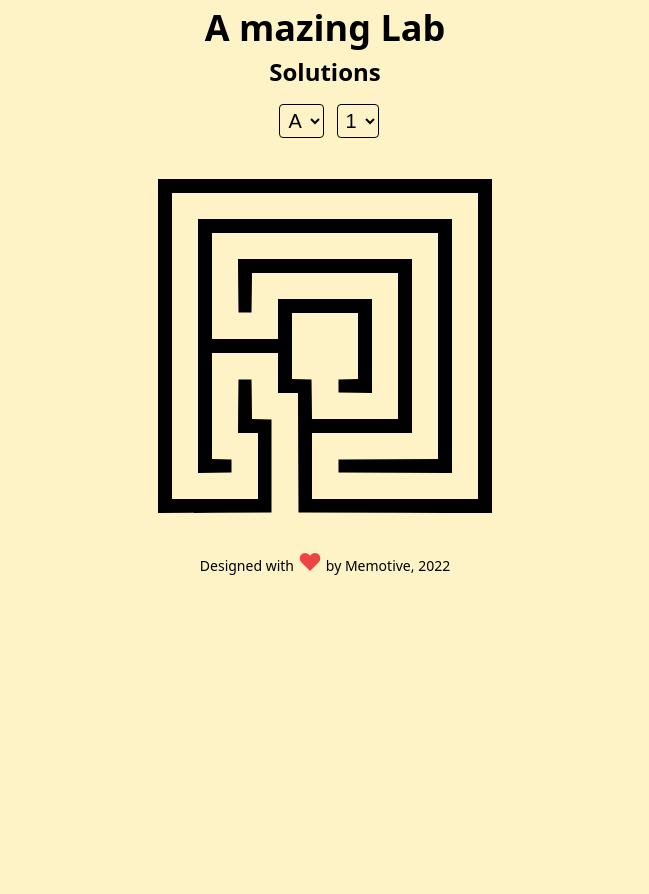
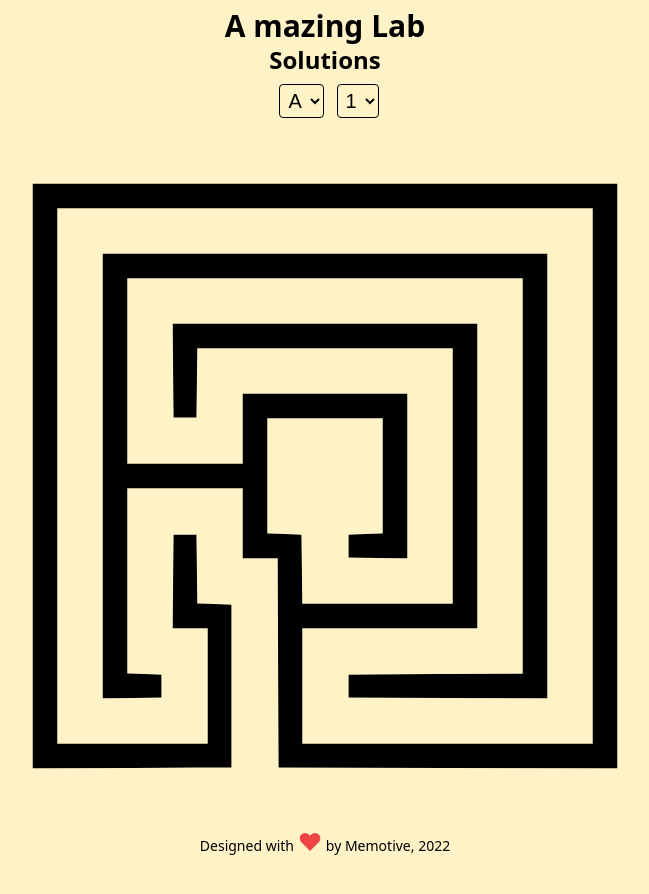
Before and after one commit to memotive/memotive.github.io, a Jekyll site: the page amazinglab/solutions/index.html, which Jekyll copies as it is, in a window 1280 px wide. Shown: the top 894 px of the page, without its empty margins (315-964 px from the left). Built offline with Jekyll 4.4.1, drawn with Linux system fonts in a browser that asks for light colours.

Commit message:
Add auto resize

```diff
--- a/amazinglab/solutions/index.html
+++ b/amazinglab/solutions/index.html
@@ -5,7 +5,7 @@
   <meta charset="UTF-8">
   <meta name="viewport" content="width=device-width, initial-scale=1.0">
   <meta name="description" content="A mazing Lab Game Solutions">
-  <link rel="icon" href="favicon.ico">
+  <link rel="icon" href="favicon.svg">
   <title>A mazing Lab - Solutions</title>
   <link rel="stylesheet" href="style.css">
   <script>
@@ -15,7 +15,8 @@
       function setLab(e) {
         if (e) e.preventDefault();
         const lab = $('level').value + $('no').value;
-        const size = Math.min(Math.min(window.innerWidth - 20, window.innerHeight - 100), 400);
+        // const size = Math.min(Math.min(window.innerWidth - 20, window.innerHeight - 100), 400);
+        const size = Math.min(window.innerWidth - 0, window.innerHeight - 200);
         if (lab.match(/^[A-E][1-8]$/)) {
           $('img').src = `labs/svg/lab-${lab}.svg`;
           $('img').width = size;
@@ -36,8 +40,8 @@
 </head>
 
 <body class="font-sans text-center bg-amber-100">
-  <h1 class="m-2 text-4xl">A mazing Lab</h1>
-  <h2 class="m-2 text-2xl">Solutions</h1>
+  <h1 class="m-0 text-3xl">A mazing Lab</h1>
+  <h2 class="m-0 text-2xl">Solutions</h1>
   <div>
     <select name="level" id="level" class="m-2 p-1 text-xl border border-solid border-black bg-amber-100 rounded outline-none">
       <option value="A">A</option>
--- a/amazinglab/solutions/style.css
+++ b/amazinglab/solutions/style.css
@@ -1 +1 @@
-.m-2{margin:0.5rem;}.flex{display:flex;}.justify-center{justify-content:center;}.border{border-width:1px;border-style:solid;}.border-black{--un-border-opacity:1;border-color:rgba(0,0,0,var(--un-border-opacity));}.rounded{border-radius:0.25rem;}.border-solid{border-style:solid;}.bg-amber-100{--un-bg-opacity:1;background-color:rgba(254,243,199,var(--un-bg-opacity));}.p-1{padding:0.25rem;}.text-center{text-align:center;}.font-sans{font-family:ui-sans-serif,system-ui,-apple-system,BlinkMacSystemFont,"Segoe UI",Roboto,"Helvetica Neue",Arial,"Noto Sans",sans-serif,"Apple Color Emoji","Segoe UI Emoji","Segoe UI Symbol","Noto Color Emoji";}.text-2xl{font-size:1.5rem;line-height:2rem;}.text-4xl{font-size:2.25rem;line-height:2.5rem;}.text-sm{font-size:0.875rem;line-height:1.25rem;}.text-xl{font-size:1.25rem;line-height:1.75rem;}.text-red-500{--un-text-opacity:1;color:rgba(239,68,68,var(--un-text-opacity));}.outline-none{outline:2px solid transparent;outline-offset:2px;}
+.m-0{margin:0rem;}.m-2{margin:0.5rem;}.flex{display:flex;}.resize{resize:both;}.justify-center{justify-content:center;}.border{border-width:1px;border-style:solid;}.border-black{--un-border-opacity:1;border-color:rgba(0,0,0,var(--un-border-opacity));}.rounded{border-radius:0.25rem;}.border-solid{border-style:solid;}.bg-amber-100{--un-bg-opacity:1;background-color:rgba(254,243,199,var(--un-bg-opacity));}.p-1{padding:0.25rem;}.text-center{text-align:center;}.font-sans{font-family:ui-sans-serif,system-ui,-apple-system,BlinkMacSystemFont,"Segoe UI",Roboto,"Helvetica Neue",Arial,"Noto Sans",sans-serif,"Apple Color Emoji","Segoe UI Emoji","Segoe UI Symbol","Noto Color Emoji";}.text-2xl{font-size:1.5rem;line-height:2rem;}.text-3xl{font-size:1.875rem;line-height:2.25rem;}.text-sm{font-size:0.875rem;line-height:1.25rem;}.text-xl{font-size:1.25rem;line-height:1.75rem;}.text-red-500{--un-text-opacity:1;color:rgba(239,68,68,var(--un-text-opacity));}.outline-none{outline:2px solid transparent;outline-offset:2px;}
```
Also changed, not shown: other parts of amazinglab/solutions/index.html (+3 -0 lines).
